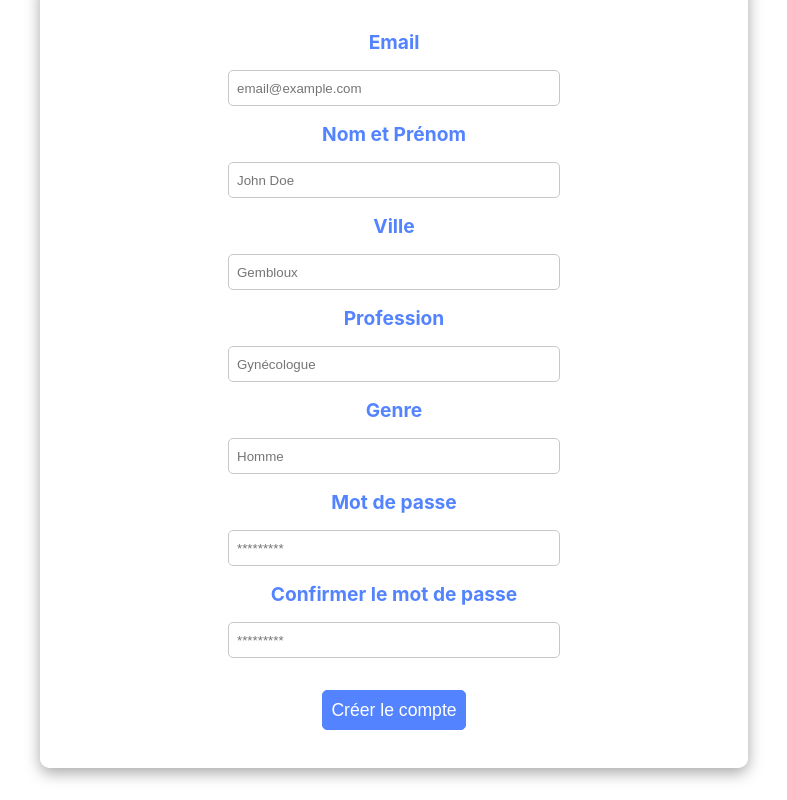
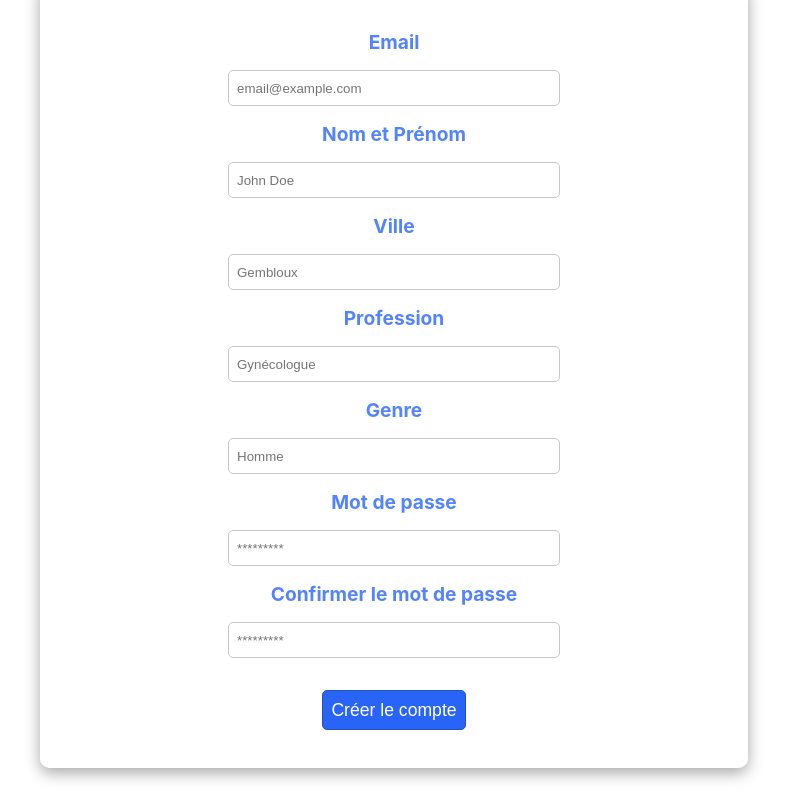
Before and after one commit to Harold-coder/unilate-app, a React (Create React App) app: page /signup in a window 1280 px wide. In both pictures the pointer is over the button "Créer le compte". Shown: the part 164-964 px from the top of the page, without its empty margins (246-1033 px from the left). Built offline with nearby package versions, Linux system fonts and the light colour scheme.

Commit message:
modif hover

```diff
--- a/src/index.css
+++ b/src/index.css
@@ -70,15 +70,17 @@ nav{
   height: 14rem;
   width: 15rem;
   cursor: pointer;
+  transition-duration: 100ms
+
 }
 
-/*
+
 .card:hover{
   border: 10px solid white;
-  transition-duration: 40ms;
+  transition-duration: 100ms
 
 }
-*/
+
 
 .profile-picture{
   height: 7rem;
@@ -178,6 +180,15 @@ nav{
   background-color: #5383FF;
   border: 1px solid #5383FF;
   border-radius: 5px;
+  transition-duration: 100ms
+
+}
+
+.login-button:hover, .signup-button:hover, .create-button:hover{
+  border: 1px solid #2551bf;
+  background-color: #2964f8;
+  transition-duration: 400ms
+
 }
 .signup-button{
   margin-top: 2rem;
--- a/src/patient-page.css
+++ b/src/patient-page.css
@@ -7,7 +7,7 @@
     height: 5rem;
     background-color: #5383FF;
     color: white;
-    font-size: 2rem;
+    font-size: 4rem;
 }
 .title-patient-page{
     cursor: pointer;
@@ -61,6 +61,7 @@
     width: 70%;
     max-width: 35rem;
     margin-bottom: 4rem;
+
 }
 
 .heure-patient{
```
